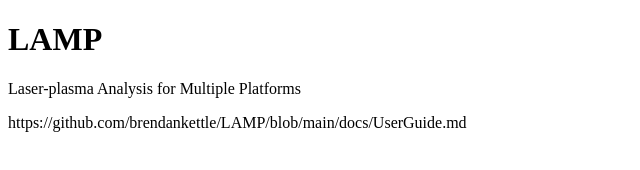
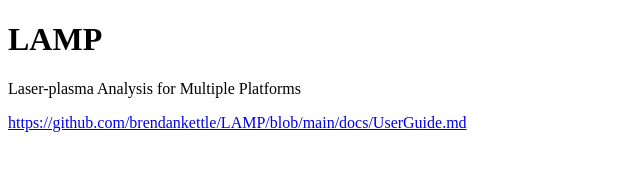
Before and after one commit to brendankettle/LAMP, a plain HTML site: page docs/index.html in a window 1280 px wide. Shown: the whole page, without its empty margins (0-640 px from the left). Drawn offline with Linux system fonts and the light colour scheme.

Commit message:
Update index.html

```diff
--- a/docs/index.html
+++ b/docs/index.html
@@ -5,7 +5,7 @@
 <h1>LAMP</h1>
 <p>Laser-plasma Analysis for Multiple Platforms</p>
 
-<href url="https://github.com/brendankettle/LAMP/blob/main/docs/UserGuide.md">https://github.com/brendankettle/LAMP/blob/main/docs/UserGuide.md</href>
+<a href="https://github.com/brendankettle/LAMP/blob/main/docs/UserGuide.md">https://github.com/brendankettle/LAMP/blob/main/docs/UserGuide.md</a>
 
 </body>
 </html>
```
